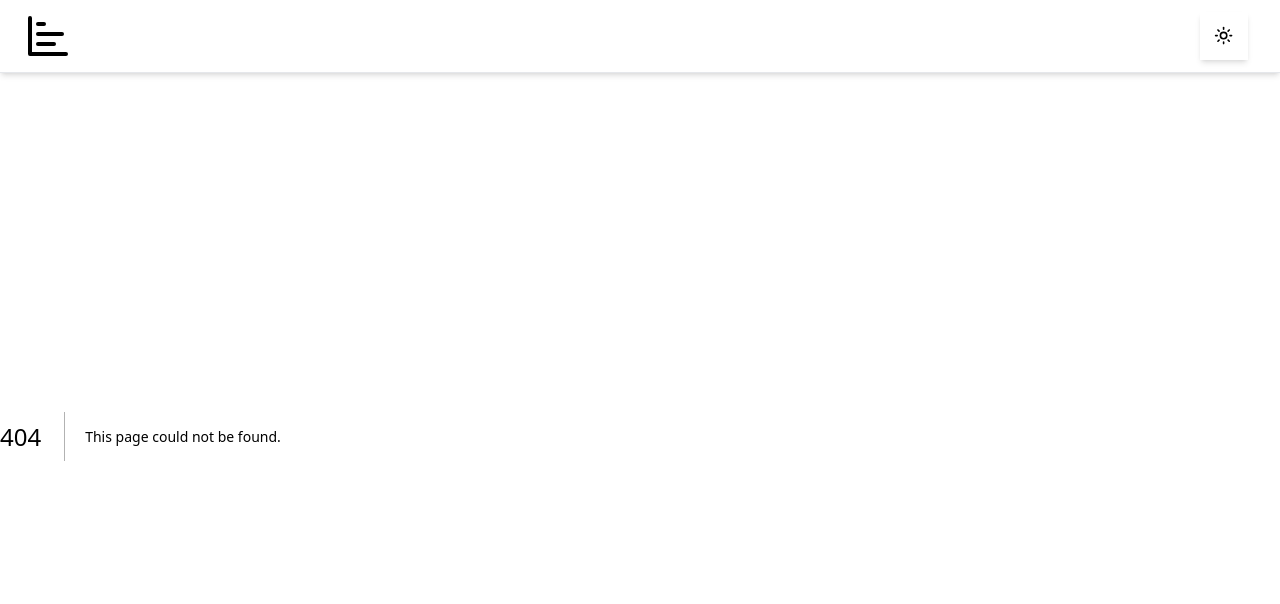
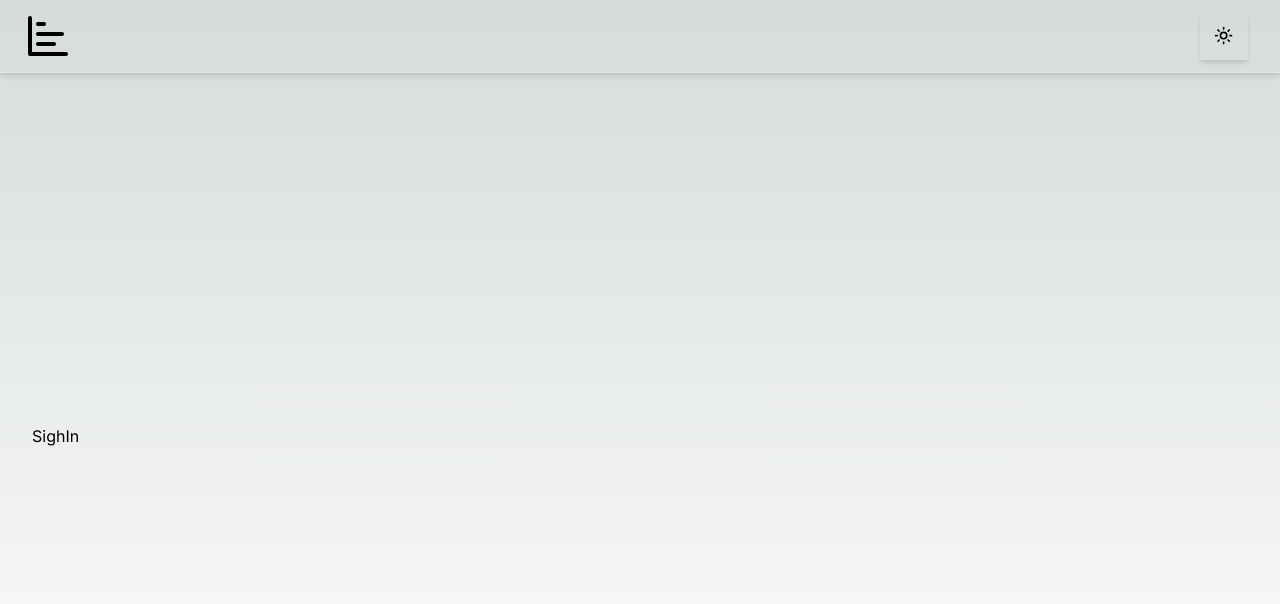
Before and after one commit to aleksieiev-o/data-meter-keep, a Next.js app: page /sign-in in a window 1280 px wide. Before the commit this address had no page. Shown: the top 604 px of the page. Built offline with nearby package versions, Linux system fonts and the light colour scheme.

Commit message:
added auth pages

```diff
--- /dev/null
+++ b/src/app/sign-in/layout.tsx
@@ -0,0 +1,23 @@
+import {Metadata} from 'next';
+import {createAppMetaData} from '@/utils/createAppMetaData';
+import {FC, PropsWithChildren, ReactElement} from 'react';
+import AppContentWrapper from '@/components/AppContentWrapper';
+import {RouteName} from '@/router/Routes.enum';
+import {APP_DESCRIPTION} from '@/utils/appConstants';
+
+export const metadata: Metadata = createAppMetaData({
+  title: RouteName.SIGN_IN,
+  description: APP_DESCRIPTION,
+});
+
+const SignInLayout: FC<PropsWithChildren> = ({children}): ReactElement => {
+  return (
+    <section className={'w-full h-full overflow-hidden'}>
+      <AppContentWrapper>
+        {children}
+      </AppContentWrapper>
+    </section>
+  );
+};
+
+export default SignInLayout;
--- /dev/null
+++ b/src/app/sign-in/page.tsx
@@ -0,0 +1,14 @@
+import {FC, ReactElement} from 'react';
+import ScrollContentWrapper from '@/components/ui/custom-ui/ScrollContentWrapper';
+
+const SighInPage: FC = async (): Promise<ReactElement> => {
+  return (
+    <section className={'w-full h-full grid grid-cols-1 content-center overflow-hidden'}>
+      <ScrollContentWrapper>
+        SighIn
+      </ScrollContentWrapper>
+    </section>
+  );
+};
+
+export default SighInPage;
--- /dev/null
+++ b/src/app/sign-up/layout.tsx
@@ -0,0 +1,23 @@
+import {Metadata} from 'next';
+import {createAppMetaData} from '@/utils/createAppMetaData';
+import {FC, PropsWithChildren, ReactElement} from 'react';
+import AppContentWrapper from '@/components/AppContentWrapper';
+import {RouteName} from '@/router/Routes.enum';
+import {APP_DESCRIPTION} from '@/utils/appConstants';
+
+export const metadata: Metadata = createAppMetaData({
+  title: RouteName.SIGN_UP,
+  description: APP_DESCRIPTION,
+});
+
+const SignUpLayout: FC<PropsWithChildren> = ({children}): ReactElement => {
+  return (
+    <section className={'w-full h-full overflow-hidden'}>
+      <AppContentWrapper>
+        {children}
+      </AppContentWrapper>
+    </section>
+  );
+};
+
+export default SignUpLayout;
--- /dev/null
+++ b/src/app/sign-up/page.tsx
@@ -0,0 +1,14 @@
+import {FC, ReactElement} from 'react';
+import ScrollContentWrapper from '@/components/ui/custom-ui/ScrollContentWrapper';
+
+const SighUpPage: FC = async (): Promise<ReactElement> => {
+  return (
+    <section className={'w-full h-full grid grid-cols-1 content-center overflow-hidden'}>
+      <ScrollContentWrapper>
+        SighUp
+      </ScrollContentWrapper>
+    </section>
+  );
+};
+
+export default SighUpPage;
--- a/src/router/Routes.enum.ts
+++ b/src/router/Routes.enum.ts
@@ -2,6 +2,8 @@ export enum RoutePath {
   CATEGORY_LIST = '/categories',
   NOTE_LIST = '/notes',
   ANALYTICS = '/analytics',
+  SIGN_IN = '/sign-in',
+  SIGN_UP = '/sing-up',
   CRETE_NOTE = '/notes/create',
   UPDATE_NOTE = '/notes/update',
 }
@@ -10,6 +12,8 @@ export enum RouteName {
   CATEGORY_LIST = 'List of categories',
   NOTE_LIST = 'List of notes',
   ANALYTICS = 'Analytics page',
+  SIGN_IN = 'Sign in',
+  SIGN_UP = 'Sing up',
   CRETE_NOTE = 'Create new note',
   UPDATE_NOTE = 'Update note',
 }
```
